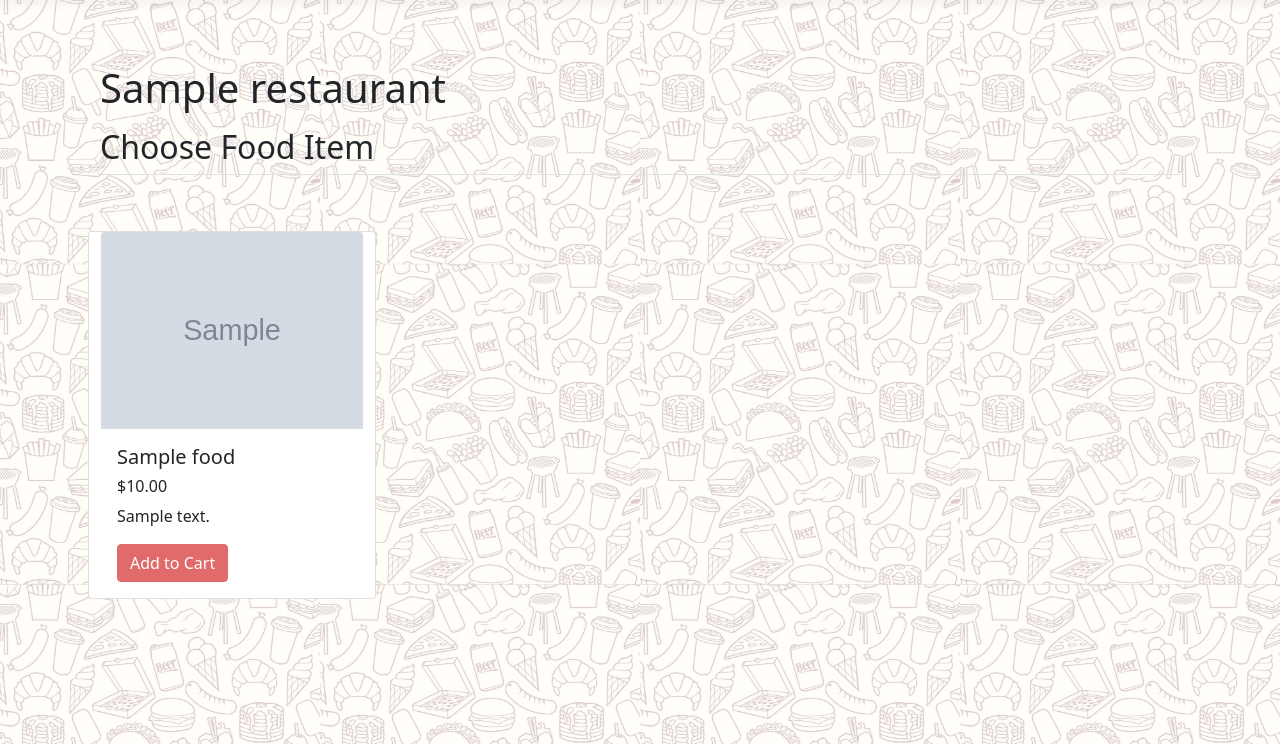
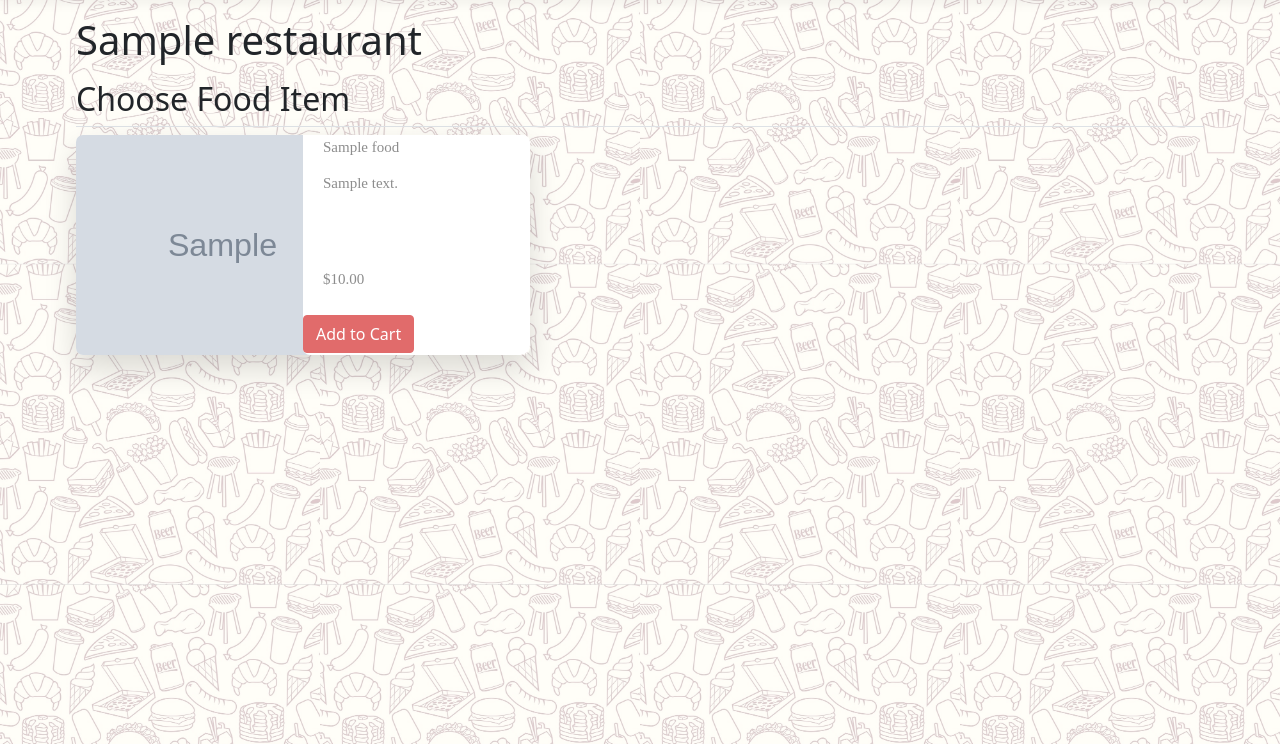
Before and after one commit to ashlilies/appdpj, a Flask app: template src/application/templates/consumer/delivery/deliveryMenu.html in a window 1280 px wide. Shown: the part 56-800 px from the top of the page. Run offline with Flask 2, Linux system fonts and the light colour scheme; the template is opened without the code that fills it: most values are stand-ins (such as "Sample title", 1, 10 or a date in 2020); grey boxes marked "Sample" are stand-in pictures; some libraries are stand-ins or nearby versions.

Commit message:
CSS for individual product and restaurant is up but flex box needs to be coded. Need help for integration for the Food Modal pop up. Integrate it to the menu.

```diff
--- a/src/application/templates/consumer/delivery/delivery.html
+++ b/src/application/templates/consumer/delivery/delivery.html
@@ -117,9 +117,6 @@
 
 {% block content %}
 
-    <div class="post_container">
-        <div class="article">
-
             {% if count %}
                 {% for restaurant in restaurants %}
                     <div class="clara">
@@ -148,8 +145,6 @@
                 <p>There are no restaurants on FoodyPulse yet :(</p>
             {% endif %}
             </div>
-        </div>
-    </div>
 
     {##}
     {#<section class="products">#}
--- a/src/application/templates/consumer/delivery/deliveryMenu.html
+++ b/src/application/templates/consumer/delivery/deliveryMenu.html
@@ -3,23 +3,125 @@
 {% block title %}Delivery{% endblock %}
 
 {% block head %}
+    <style>
+
+        .wrapper {
+            display: flex;
+            flex-wrap: wrap;
+            height: 220px;
+            width: 454px;
+            border-radius: 7px 7px 7px 7px;
+            /* VIA CSS MATIC https://goo.gl/cIbnS */
+            -webkit-box-shadow: 0px 14px 32px 0px rgba(0, 0, 0, 0.15);
+            -moz-box-shadow: 0px 14px 32px 0px rgba(0, 0, 0, 0.15);
+            box-shadow: 0px 14px 32px 0px rgba(0, 0, 0, 0.15);
+        }
+
+        .product-img {
+            height: 220px;
+            width: 227px;
+        }
+
+        .product-img img {
+            border-radius: 7px 0 0 7px;
+            height:220px;
+        }
+
+        .product-info {
+            float: left;
+            height: 220px;
+            width: 227px;
+            border-radius: 0 7px 10px 7px;
+            background-color: #ffffff;
+        }
+
+        .product-text {
+            height: 180px;
+            width: 227px;
+        }
+
+
+        .name{
+            height: 20px;
+            margin-right:20px;
+            margin-left:20px;
+            font-family: 'Playfair Display', serif;
+            color: #8d8d8d;
+            line-height: 1.7em;
+            font-size: 15px;
+            font-weight: lighter;
+            overflow: hidden;
+        }
+
+        .price{
+            height: 20px;
+            margin-right:20px;
+            margin-left:20px;
+            font-family: 'Playfair Display', serif;
+            color: #8d8d8d;
+            line-height: 1.7em;
+            font-size: 15px;
+            font-weight: lighter;
+            overflow: hidden;
+        }
+        .desc {
+            height: 80px;
+            margin-right:20px;
+            margin-left:20px;
+            font-family: 'Playfair Display', serif;
+            color: #8d8d8d;
+            line-height: 1.7em;
+            font-size: 15px;
+            font-weight: lighter;
+            overflow: hidden;
+        }
+
+        .product-price-btn {
+            height: 103px;
+            width: 327px;
+            position: relative;
+        }
+
+        span {
+            display: inline-block;
+            height: 50px;
+            font-family: 'Suranna', serif;
+            font-size: 34px;
+        }
+
+        .product-price-btn button {
+            float: right;
+            height: 50px;
+            width: 176px;
+        }
+
+        .product-price-btn button:hover {
+            background-color: #79b0a1;
+        }
+
+    </style>
     <link rel="stylesheet" href="{{ url_for("static", filename="css/features.css") }}">
 {% endblock %}
 
 {% block content %}
-   <div class="container px-4 py-5" id="featured-3">
     <h1 class="pb-2">{{ restaurant.name }}</h1>
     <h2 class="pb-2 border-bottom">Choose Food Item</h2>
-    <div class="row g-4 py-5 row-cols-1 row-cols-lg-1">
+
+
     {% if count %}
         {% for food in food_list %}
-          <div class="card" style="width: 18rem;">
-            <img src="{{ url_for("static", filename=food.image) }}"
-                 class="card-img-top" alt="{{ food.name }}">
-            <div class="card-body">
-              <h5 class="card-title">{{ food.name }}</h5>
-              <h6 class="card-title">${{ "%.2f" % food.price }}</h6>
-              <p class="card-text">{{ food.description }}</p>
+            <div class="clara">
+            <div class="wrapper">
+            <div class="product-img">
+                <img src="{{ url_for("static", filename=food.image) }}"/>
+            </div>
+            <div class="product-info">
+                <div class="product-text">
+                    <p class="name">{{ food.name }}</p>
+                    <p class="desc">{{ food.description }}</p>
+                    <p class="price">${{ "%.2f" % food.price }}</p>
+                </div>
+                <div class="product-price-btn">
                     <a href="{{ url_for("cart_add", food_id=food.id) }}"
                        class="btn btn-primary">Add to Cart</a>
                 </div>
@@ -29,6 +131,32 @@
         <p>There are no food items in {{ restaurant.name }} yet :(</p>
     {% endif %}
 </div>
-  </div>
+
+
+
+    {#    ---------------------------------------------------------------------------#}
+    {#    <div class="container px-4 py-5" id="featured-3">#}
+    {#        <h1 class="pb-2">{{ restaurant.name }}</h1>#}
+    {#        <h2 class="pb-2 border-bottom">Choose Food Item</h2>#}
+    {#        <div class="row g-4 py-5 row-cols-1 row-cols-lg-1">#}
+    {#            {% if count %}#}
+    {#                {% for food in food_list %}#}
+    {#                    <div class="card" style="width: 18rem;">#}
+    {#                        <img src="{{ url_for("static", filename=food.image) }}"#}
+    {#                             class="card-img-top" alt="{{ food.name }}">#}
+    {#                        <div class="card-body">#}
+    {#                            <h5 class="card-title">{{ food.name }}</h5>#}
+    {#                            <h6 class="card-title">${{ "%.2f" % food.price }}</h6>#}
+    {#                            <p class="card-text">{{ food.description }}</p>#}
+    {#                            <a href="{{ url_for("cart_add", food_id=food.id) }}"#}
+    {#                               class="btn btn-primary">Add to Cart</a>#}
+    {#                        </div>#}
+    {#                    </div>#}
+    {#                {% endfor %}#}
+    {#            {% else %}#}
+    {#                <p>There are no food items in {{ restaurant.name }} yet :(</p>#}
+    {#            {% endif %}#}
+    {#        </div>#}
+    {#    </div>#}
 
 {% endblock %}
--- a/src/application/templates/consumer/deliveryFoodMenu.html
+++ b/src/application/templates/consumer/deliveryFoodMenu.html
@@ -8,8 +8,8 @@
         {##foodDescription {#}
         {#    margin-top: 5%;#}
         {#    margin-right:100%;#}
-
-        #}#}
+        {##}
+        {##}
 
         #foodDescription > p {
             margin: 1%;
```
Lines whose indentation alone changed are shown as unchanged.
